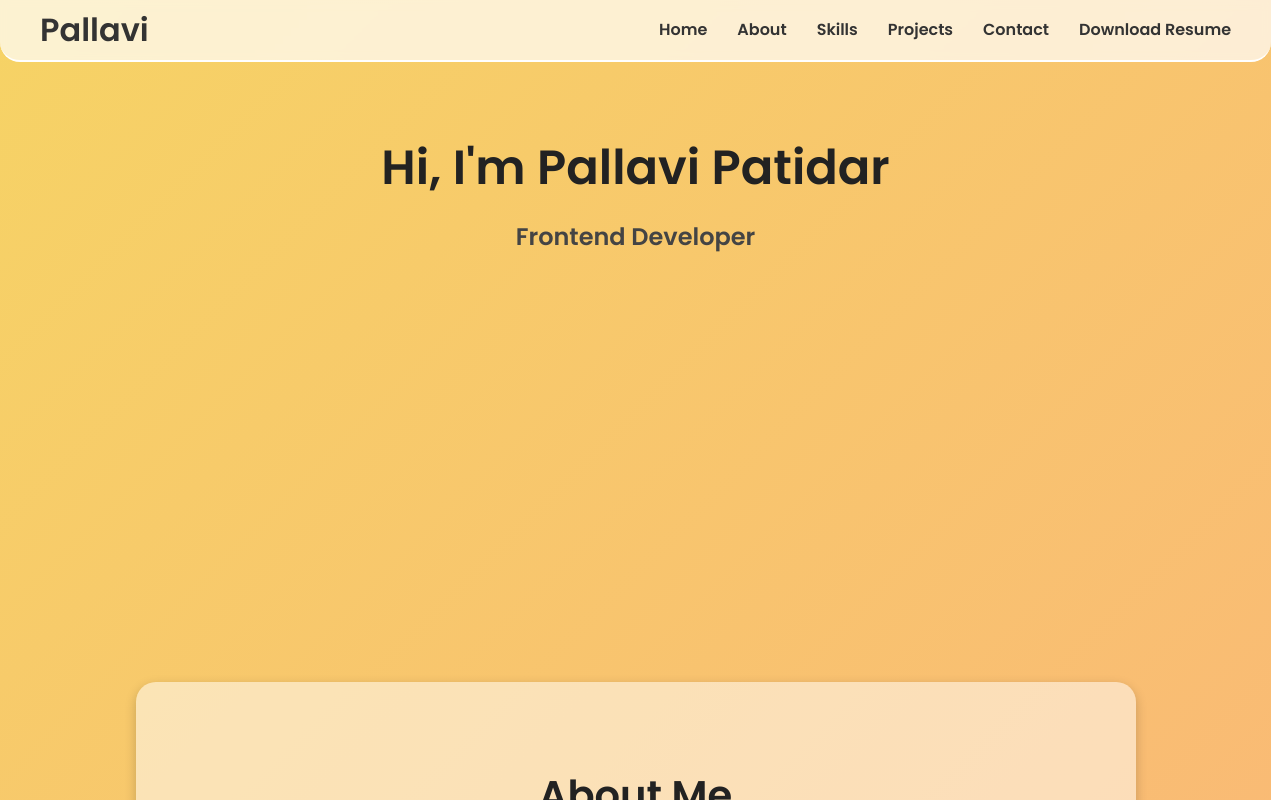
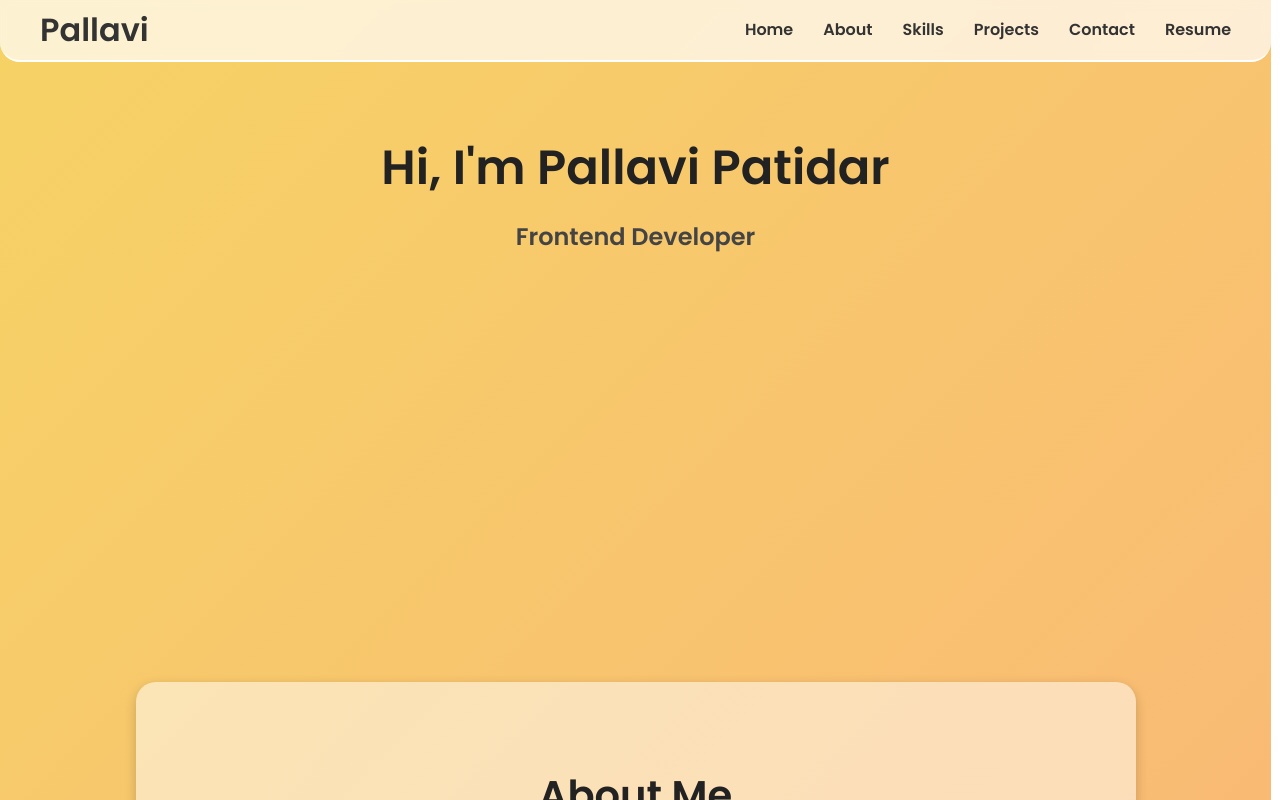
Before and after one commit to Pallavi-2410/digitalPortfolio, a React (Vite) app: page / in a window 1280 px wide. Shown: the top 800 px of the page. Built offline with nearby package versions, Linux system fonts and the light colour scheme.

Commit message:
download css corrected

```diff
--- a/src/components/Portfolio.jsx
+++ b/src/components/Portfolio.jsx
@@ -51,7 +51,7 @@ export default function Portfolio() {
                         <li><a href="#skills">Skills</a></li>
                         <li><a href="#projects">Projects</a></li>
                         <li><a href="#contact">Contact</a></li>
-                        <li><a href="#" onClick={handleResumeDownload}>Download Resume</a></li>
+                        <li><a href="#" onClick={handleResumeDownload}>Resume</a></li>
                     </ul>
                 </nav>
 
```
